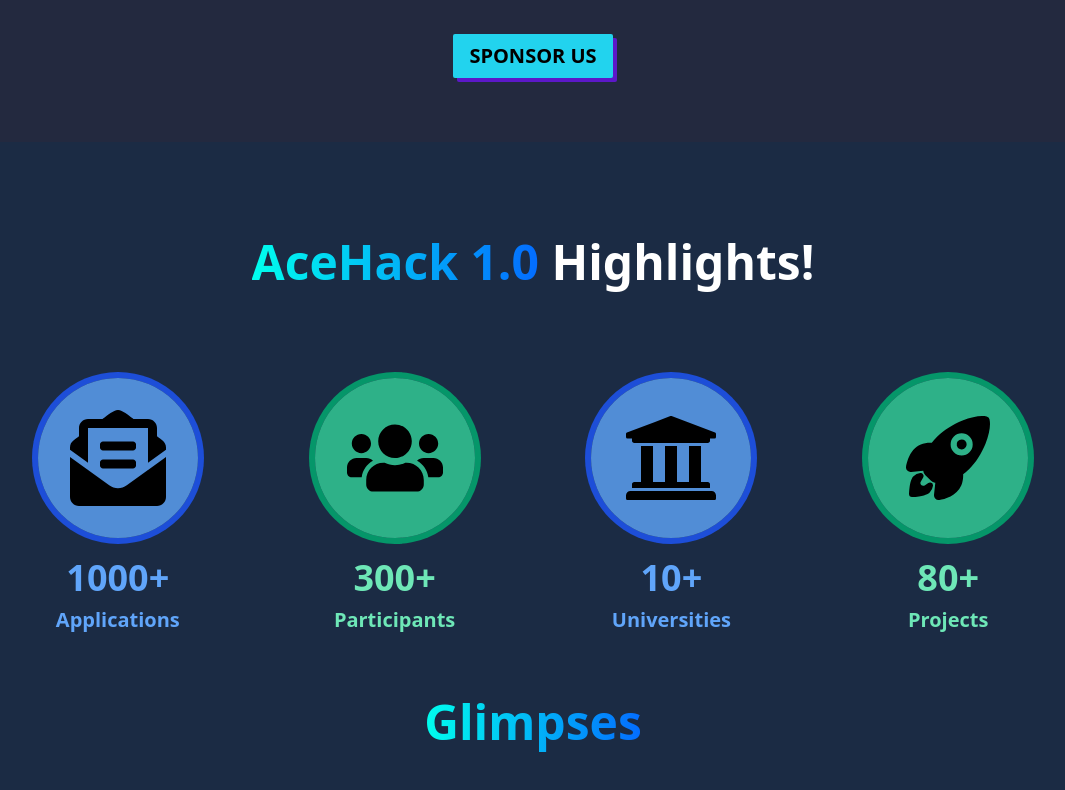
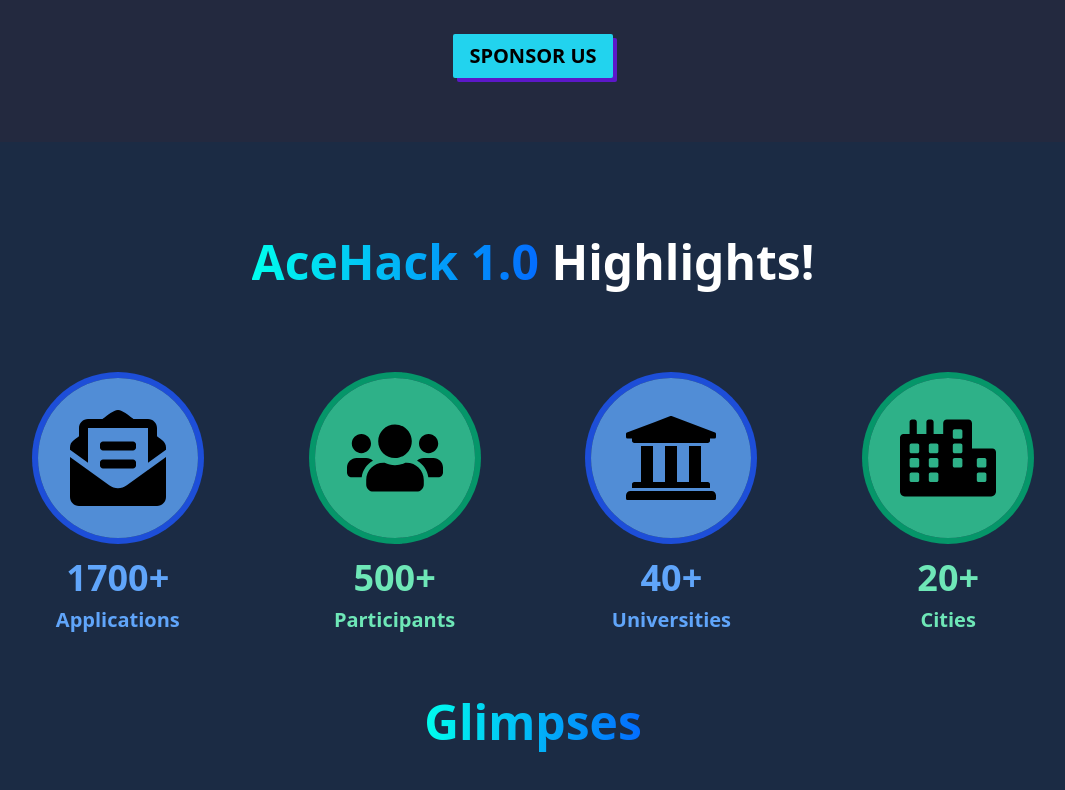
Before and after one commit to kshitijv256/aceHack2.0, a React (Vite) app: page / in a window 1280 px wide. Shown: the part 11192-11982 px from the top of the page, without its empty margins (107-1172 px from the left). Built offline with nearby package versions, Linux system fonts and the light colour scheme.

Commit message:
updated highlights

```diff
--- a/src/pages/Past.jsx
+++ b/src/pages/Past.jsx
@@ -1,7 +1,7 @@
 import React from "react";
 import Features from "../components/Features";
 import Pictures from "../components/Pictures";
-import { FaUsers, FaUniversity, FaEnvelopeOpenText } from "react-icons/fa";
+import { FaUsers, FaUniversity, FaEnvelopeOpenText, FaCity } from "react-icons/fa";
 import { IoRocket } from "react-icons/io5";
 import { IconContext } from "react-icons";
 
@@ -24,10 +24,10 @@ const Past = () => {
           <span className="grad-text">AceHack 1.0</span> Highlights!
         </h1>
         <div className="flex sm:flex-row justify-evenly w-full p-10 flex-col">
-          <Features icon={<FaEnvelopeOpenText/>} count="1000" text="Applications" color="blue" />
-          <Features icon={<FaUsers/>} count="300" text="Participants" color="emerald" />
-          <Features icon={<FaUniversity/>} count="10" text="Universities" color="blue"/>
-          <Features icon={<IoRocket/>} count="80" text="Projects" color="emerald"/>
+          <Features icon={<FaEnvelopeOpenText/>} count="1700" text="Applications" color="blue" />
+          <Features icon={<FaUsers/>} count="500" text="Participants" color="emerald" />
+          <Features icon={<FaUniversity/>} count="40" text="Universities" color="blue"/>
+          <Features icon={<FaCity/>} count="20" text="Cities" color="emerald"/>
         </div>
         <h1 className="grad-text text-5xl font-bold py-6">Glimpses</h1>
 
```
